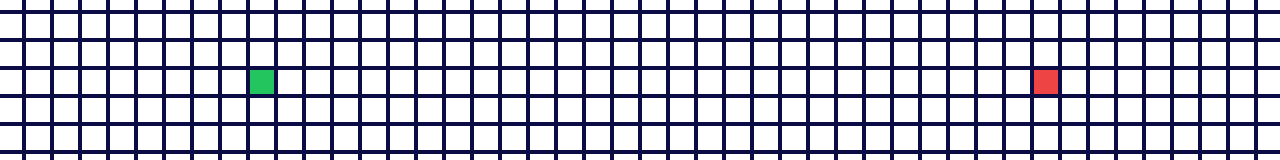
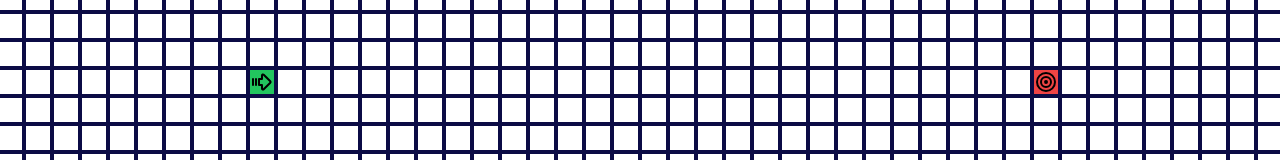
Before and after one commit to CiaranCarroll1/react-algo-visualizer, a React (Create React App) app: page / in a window 1280 px wide. Shown: the part 326-486 px from the top of the page. Built offline with nearby package versions, Linux system fonts and the light colour scheme.

Commit message:
Use icons on grid

```diff
--- a/src/components/Node.tsx
+++ b/src/components/Node.tsx
@@ -1,5 +1,7 @@
 import React from 'react';
 import { GridNode, NodeType } from '../types';
+import { TbArrowBigRightLines, TbTarget } from 'react-icons/tb';
+import { GiBrickWall } from 'react-icons/gi';
 
 type Props = {
   nodeSelectType: NodeType;
@@ -83,7 +85,11 @@ const Node: React.FC<Props> = ({
         onMouseDown={handleMouseDown}
         onMouseOver={handleMouseOver}
         className={`w-6 h-6 ${bgColor} cursor-pointer text-center`}
-      ></div>
+      >
+        {node.type === NodeType.Start && <TbArrowBigRightLines size={24} />}
+        {node.type === NodeType.End && <TbTarget size={24} />}
+        {node.type === NodeType.Wall && <GiBrickWall size={24} />}
+      </div>
     </div>
   );
 };
```
